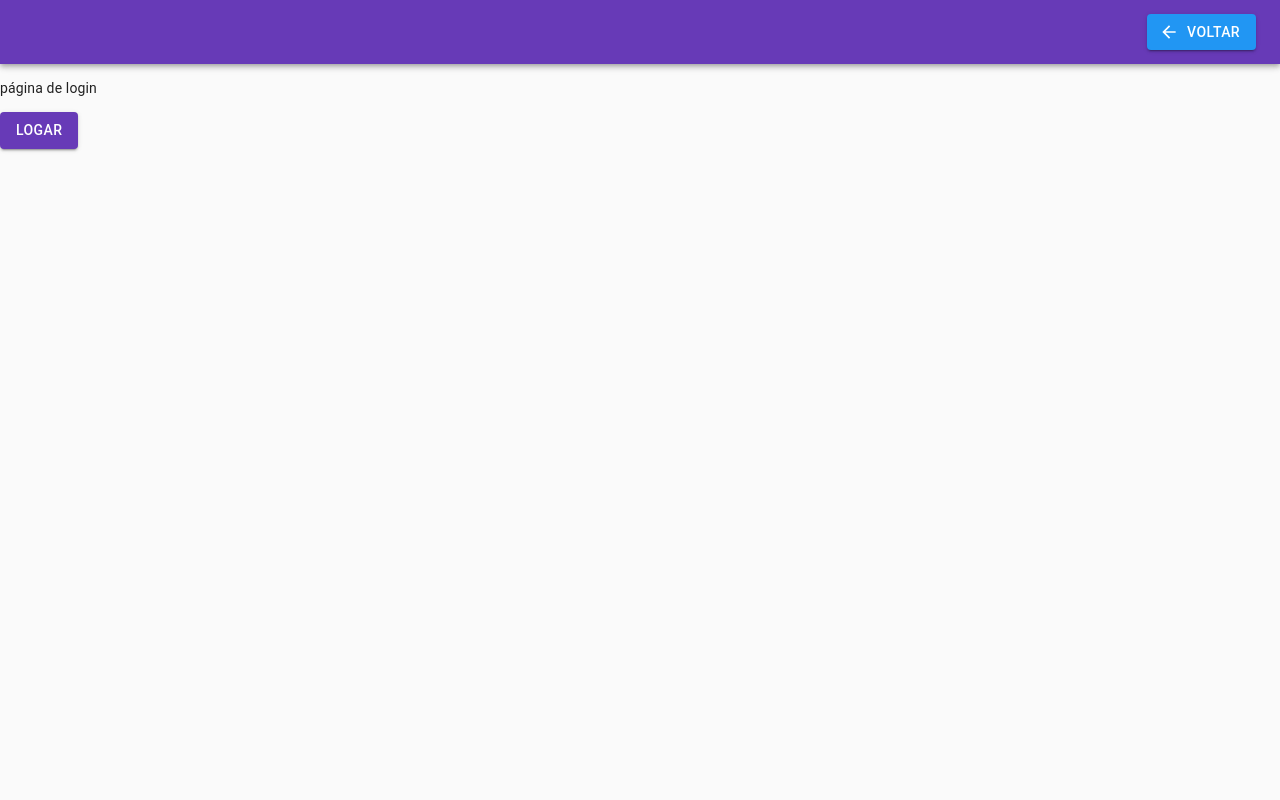
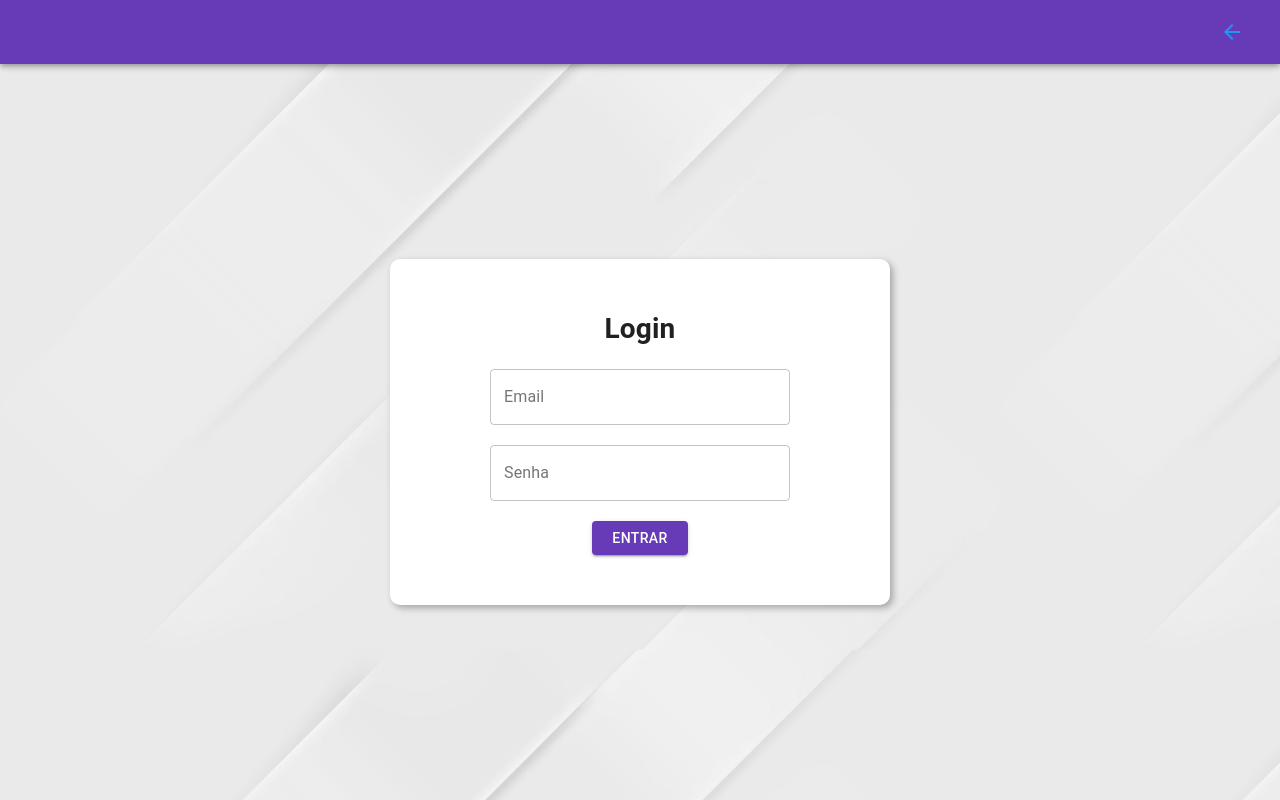
Before and after one commit to future4code/Nicolas-Furtado, a React (Create React App) app in the folder semana9/labex/: page /login in a window 1280 px wide. Built offline with nearby package versions, Linux system fonts and the light colour scheme.

Commit message:
feat - login page

```diff
--- a/semana9/labex/src/components/Header.js
+++ b/semana9/labex/src/components/Header.js
@@ -1,5 +1,5 @@
 import React from "react";
-import { AppBar, Button, Toolbar } from "@material-ui/core";
+import { AppBar, IconButton, Toolbar } from "@material-ui/core";
 import ArrowBackIcon from "@material-ui/icons/ArrowBack";
 import styled from "styled-components";
 
@@ -9,16 +9,11 @@
 
 const Header = (props) => {
   return (
-    <AppBar position='static'>
+    <AppBar position='fixed'>
       <StyledToolbar>
-        <Button
-          variant="contained"
-          color="secondary"
-          startIcon={<ArrowBackIcon />}
-          onClick={props.action}
-        >
-          Voltar
-        </Button>
+      <IconButton onClick={props.action} color='secondary' aria-label="voltar">
+        <ArrowBackIcon />
+      </IconButton>
       </StyledToolbar>
     </AppBar>
   );
--- /dev/null
+++ b/semana9/labex/src/components/LoginCard.js
@@ -0,0 +1,61 @@
+import React from "react";
+import styled from "styled-components";
+import { useHistory } from "react-router-dom";
+import { Button, TextField } from "@material-ui/core";
+
+const MainContainer = styled.div`
+  display: flex;
+  flex-direction: column;
+  align-items: center;
+  width: 500px;
+  padding: 50px;
+  border-radius: 10px;
+  box-shadow: 3px 3px 7px rgba(0, 0, 0, 0.3);
+  background-color: white;
+  gap: 20px;
+  @media only screen and (max-width: 900px) {
+    width: 340px;
+  }
+`;
+
+const StyledTextField = styled(TextField)`
+  width: 300px;
+`
+
+const Title = styled.div`
+  font-size: 28px;
+  font-weight: bold;
+`;
+const StyledButton = styled(Button)`
+  padding: 5px 20px;
+`;
+
+const LoginCard = () => {
+  const history = useHistory();
+
+  return (
+    <MainContainer>
+      <Title>Login</Title>
+      <StyledTextField id="email" label="Email" variant="outlined" />
+      <StyledTextField
+        id="password"
+        label="Senha"
+        type="password"
+        autoComplete="current-password"
+        variant="outlined"
+      />
+
+      <StyledButton
+        variant="contained"
+        color="primary"
+        onClick={() => {
+          history.push("/admin");
+        }}
+      >
+        entrar
+      </StyledButton>
+    </MainContainer>
+  );
+};
+
+export default LoginCard;
--- a/semana9/labex/src/pages/AdminHome.js
+++ b/semana9/labex/src/pages/AdminHome.js
@@ -1,12 +1,21 @@
 import React from "react";
+import styled from 'styled-components';
 import Header from "../components/Header";
 import { useHistory } from "react-router-dom";
 import { Button } from "@material-ui/core";
 
+const MainContainer = styled.div`
+  padding-top: 64px;
+  height: 100vh;
+  width: 100vw;
+  background-image: url(${'./img/background.jpg'});
+  background-size: 1000px;
+`
+
 const AdminHome = () => {
   const history = useHistory();
   return (
-    <>
+    <MainContainer>
       <Header
         action={() => {
           history.push("/");
@@ -14,7 +23,7 @@
       />
       <p>Página do adm</p>
       <Button onClick={()=>{history.push("/details");}}>Ver detalhes</Button>
-    </>
+    </MainContainer>
   );
 };
 
--- a/semana9/labex/src/pages/Home.js
+++ b/semana9/labex/src/pages/Home.js
@@ -19,6 +19,8 @@
   flex-direction: column;
   justify-content:center;
   height: 100vh;
+  background-image: url(${'./img/background.jpg'});
+  background-size: 1000px;
 `;
 
 const ButtonsContainer = styled.div`
--- a/semana9/labex/src/pages/ListTrips.js
+++ b/semana9/labex/src/pages/ListTrips.js
@@ -1,19 +1,28 @@
 import React from "react";
+import styled from 'styled-components';
 import { useHistory } from "react-router";
 import Header from "../components/Header";
+
+const MainContainer = styled.div`
+  padding-top: 64px;
+  height: 100vh;
+  width: 100vw;
+  background-image: url(${'./img/background.jpg'});
+  background-size: 1000px;
+`
 
 const ListTrips = () => {
   const history = useHistory();
 
   return (
-    <>
+    <MainContainer>
       <Header
         action={() => {
           history.push("/");
         }}
       />
       <p>ListTrips</p>
-    </>
+    </MainContainer>
   );
 };
 
--- a/semana9/labex/src/pages/Login.js
+++ b/semana9/labex/src/pages/Login.js
@@ -1,21 +1,32 @@
-import { Button } from "@material-ui/core";
 import React from "react";
+import styled from 'styled-components';
 import { useHistory } from "react-router-dom";
 import Header from "../components/Header";
+import LoginCard from "../components/LoginCard";
+
+const MainContainer = styled.div`
+  display:flex;
+  align-items:center;
+  justify-content:center;
+  padding-top: 64px;
+  height: 100vh;
+  width: 100vw;
+  background-image: url(${'./img/background.jpg'});
+  background-size: 1000px;
+`
 
 const Login = () => {
   const history = useHistory();
 
   return (
-    <>
+    <MainContainer>
       <Header
         action={() => {
           history.push("/");
         }}
       />
-      <p>página de login</p>
-      <Button variant='contained' color='primary' onClick={()=>{history.push("/admin");}}>logar</Button>
-    </>
+      <LoginCard />
+    </MainContainer>
   );
 };
 
--- a/semana9/labex/src/pages/TripDetails.js
+++ b/semana9/labex/src/pages/TripDetails.js
@@ -1,17 +1,26 @@
 import React from "react";
+import styled from 'styled-components';
 import { useHistory } from "react-router";
 import Header from "../components/Header";
+
+const MainContainer = styled.div`
+  padding-top: 64px;
+  height: 100vh;
+  width: 100vw;
+  background-image: url(${'./img/background.jpg'});
+  background-size: 1000px;
+`
 
 const TripDetails = () => {
   const history = useHistory();
 
   return (
-    <>
+    <MainContainer>
       <Header action={()=>{
         history.push('/admin')
       }}/>
       <p>Detalhes de uma viagem</p>
-    </>
+    </MainContainer>
   );
 };
 
```
